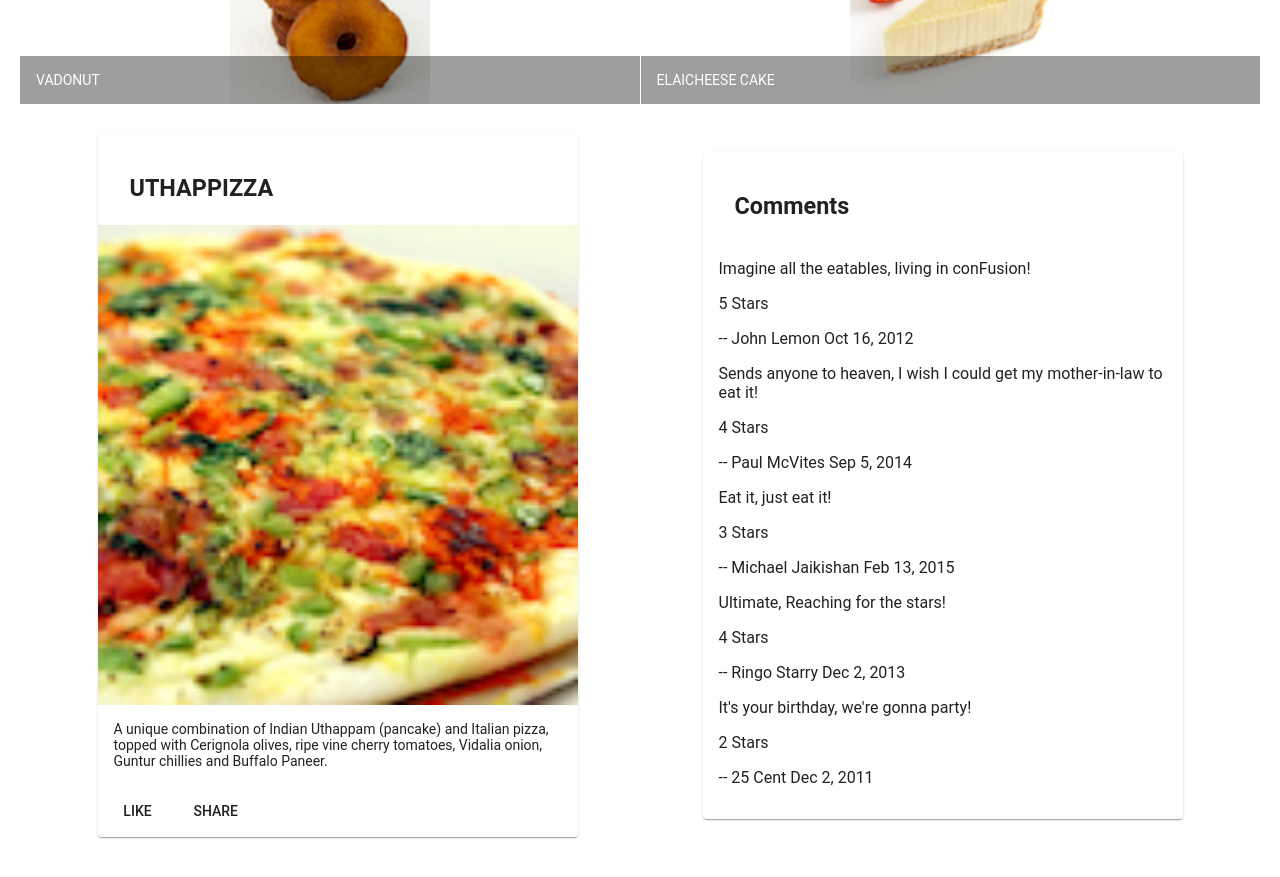
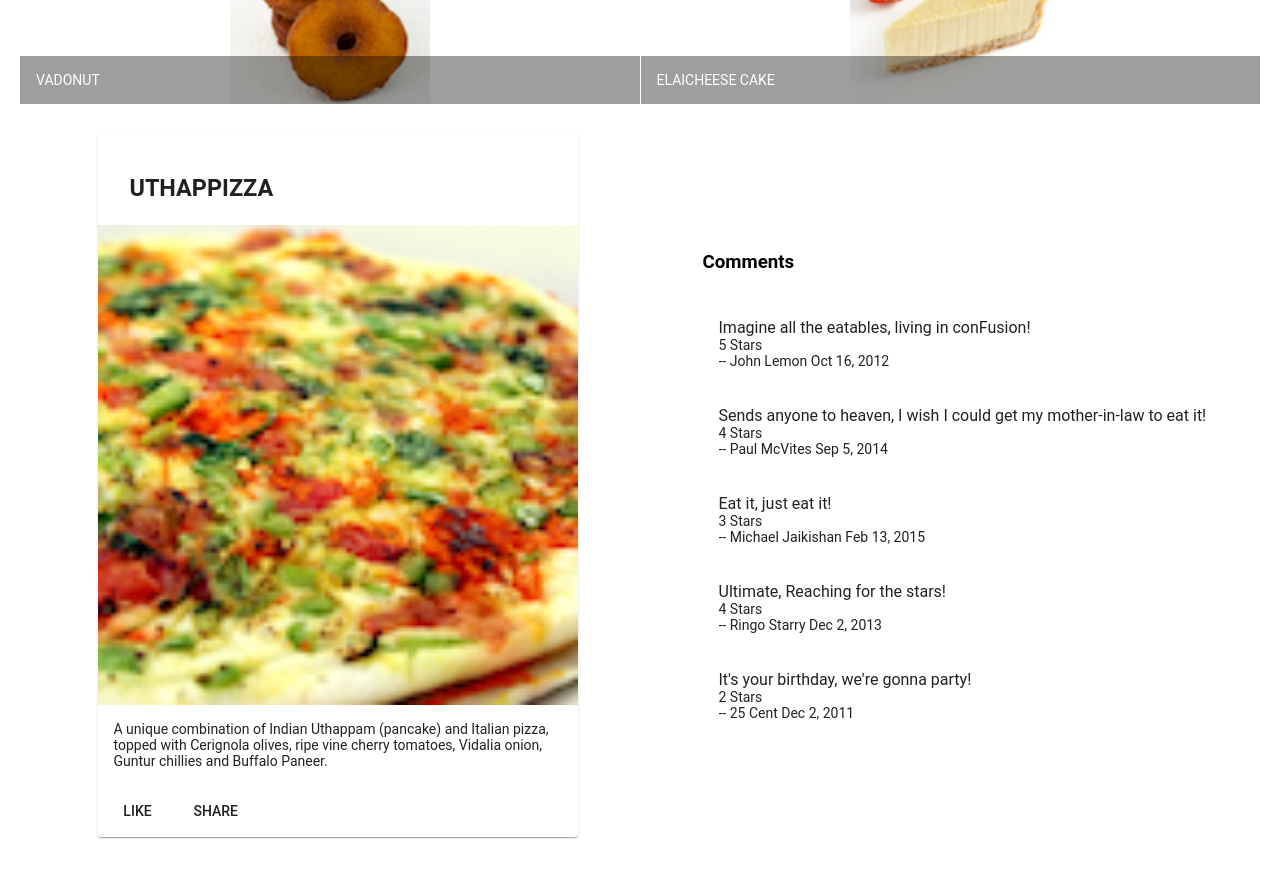
Before and after one commit to farha258/conFusion, an Angular app in the folder conFusion/: page / in a window 1280 px wide. Shown: the part 460-1337 px from the top of the page. Built offline with nearby package versions, Linux system fonts and the light colour scheme.

Commit message:
Completed Assignment 1

```diff
--- a/conFusion/src/app/dishdetail/dishdetail.component.html
+++ b/conFusion/src/app/dishdetail/dishdetail.component.html
@@ -1,4 +1,64 @@
+
 <div class="container"
+fxLayout="row"
+fxLayout.sm="column"
+fxLayout.xs="column"
+fxLayoutAlign.gt-md="space-around center"
+fxLayoutGap="10px"
+fxLayoutGap.xs="0">
+
+<div fxFlex="40">
+<div fxFlex *ngIf="dish">
+  <mat-card>
+    <mat-card-header>
+      <mat-card-title>
+        <h3>{{dish.name | uppercase}}</h3>
+      </mat-card-title>
+    </mat-card-header>
+    <img mat-card-image src={{dish.image}} alt={{dish.name}}>
+    <mat-card-content>
+      <p>{{dish.description}}
+      </p>
+    </mat-card-content>
+    <mat-card-actions>
+      <button mat-button>LIKE</button>
+      <button mat-button>SHARE</button>
+    </mat-card-actions>
+  </mat-card>
+</div>
+</div>
+
+<div fxFlex="40">
+<div fxFlex *ngIf="dish">
+  <h3>Comments</h3>
+  <mat-list>
+    <mat-list-item *ngFor="let comment of dish.comments">
+      <p matLine>{{comment.comment}}</p>
+      <p matLine>{{comment.rating}} Stars</p>
+      <p matLine>-- {{comment.author}} {{comment.date | date}}</p>
+    </mat-list-item>
+  </mat-list>
+</div>
+</div>
+
+</div>
+
+
+
+
+
+
+
+
+
+
+
+
+
+
+
+
+<!-- <div class="container"
     fxLayout="row"
     fxLayout.sm="column"
     fxLayout.xs="column"
@@ -39,12 +99,4 @@
             </mat-list-item>
         </mat-card>
     </div>
-<!--
-    <mat-list fxFlex =40 *ngIf="dish">
-                <mat-list-item>
-                  <h1 matLine> {{dish.comment}} </h1>
-                  <p matLine><span> {{dish.rating}} Stars </span></p>
-                </mat-list-item>
-    </mat-list> -->
-
-</div>
+</div> -->
--- a/conFusion/src/app/dishdetail/dishdetail.component.ts
+++ b/conFusion/src/app/dishdetail/dishdetail.component.ts
@@ -1,5 +1,4 @@
 import { Component, OnInit } from '@angular/core';
-import { DatePipe } from '@angular/common';
 
 const DISH = {
   id: '0',
@@ -54,17 +53,14 @@ export class DishdetailComponent implements OnInit {
 
   dish = DISH;
 
-
-
-
-  constructor(private datePipe: DatePipe) { }
+  constructor() { }
 
   ngOnInit() {
 
-    let thecomment = this.dish['comments'];
-    for (let i = 0, len = thecomment.length; i < len; i++){
-      console.log(thecomment [i]);
-    }
+    // let thecomment = this.dish['comments'];
+    // for (let i = 0, len = thecomment.length; i < len; i++){
+    //   console.log(thecomment [i]);
+    // }
 
   }
 }
```
